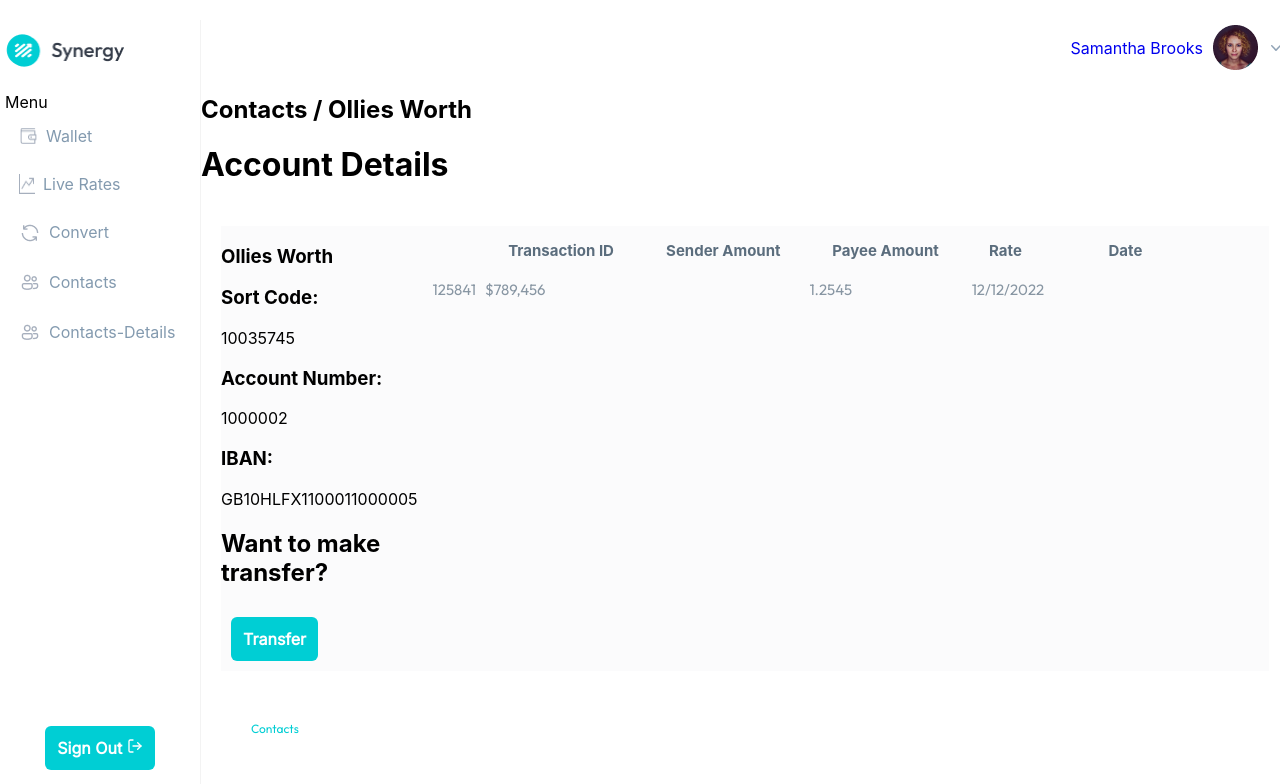
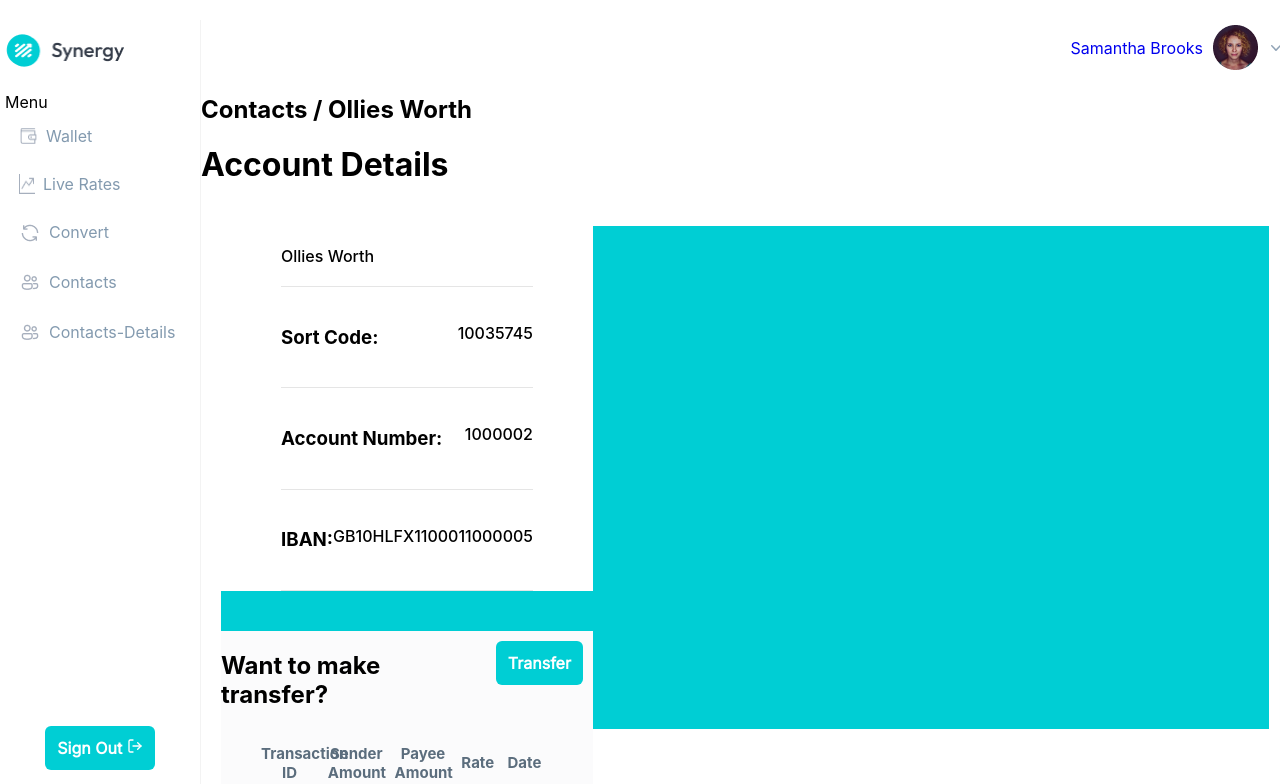
Before and after one commit to nology-tech/synergy, a React (Create React App) app: page /contactsdetails in a window 1280 px wide. Shown: the top 784 px of the page. Built offline with nearby package versions, Linux system fonts and the light colour scheme; no server answers.

Commit message:
formating chnages

```diff
--- a/src/components/ContactDetails/ContactDetails.jsx
+++ b/src/components/ContactDetails/ContactDetails.jsx
@@ -28,7 +28,7 @@ const ContactDetails = (props) => {
       <div className="contact-details-transactions__main">
         <div className="contact-details">
           <div className="contact-details__account-recipient">
-            <h3 className="contact-details__account-recipient__recusername">
+            <h3 className="contact-details__account-recipient__details">
               {recipientName}
             </h3>
             <div className="contact-details__account-recipient__details">
@@ -44,6 +44,7 @@ const ContactDetails = (props) => {
               <p>{accountIBANRecipient}</p>
             </div>
           </div>
+          <div className="contact-details__blankSpace"></div>
           <div className="contact-details__buttons">
             <h2>{"Want to make transfer?"}</h2>
             <Link to="/currencyconverter">
@@ -51,6 +52,7 @@ const ContactDetails = (props) => {
             </Link>
           </div>
         </div>
+        <div className="contact-details__blankSpace"></div>
         <div className="transaction-details">
           <TransactionList transactionsArray={transactionsArray} />
         </div>
--- a/src/components/ContactDetails/ContactDetails.scss
+++ b/src/components/ContactDetails/ContactDetails.scss
@@ -1,17 +1,66 @@
-@use "../../assets/sass/_variables.scss" as *;
+@use "../../assets/sass/_variables.scss"as *;
 
 .contact-details-transactions {
   display: flex;
   flex-direction: column;
+
+  &__header {
+    h1 {}
+
+    h2 {}
+
+  }
+
+
   &__main {
-    display: flex;
-    flex-direction: row;
+    // display: flex;
+    // flex-direction: row;
+    display: grid;
+    grid-template-columns: 2fr 4fr;
     margin: 20px;
-    .contact-details{
-      background-color: $color-light-gray-info-bar;
+
+
+    .contact-details {
+
+      &__account-recipient {
+
+        &__details {
+          display: flex;
+          flex-direction: row;
+          justify-content: space-between;
+          padding: 20px 0px;
+          font-weight: 500;
+          font-size: 16px;
+          border-bottom: 1px solid $color-background-clear;
+          margin: 0px 60px;
+
+
+        }
+      }
+
+      &__buttons {
+        display: flex;
+        flex-direction: row;
+        justify-content: space-between;
+        background-color: $color-light-gray-info-bar
+      }
+
+      &__blankSpace {
+        background-color: $color-middle-blue;
+        padding: 20px;
+        ;
+
+      }
+
+
+
     }
+
+
     .transaction-details {
-      background-color: $color-light-gray-info-bar;
+      display: flex;
+      flex-direction: column;
+      background-color: $color-light-gray-info-bar
     }
 
   }
--- a/src/components/TransactionList/TransactionList.jsx
+++ b/src/components/TransactionList/TransactionList.jsx
@@ -1,22 +1,17 @@
-
 import TransactionRow from "../TransactionsRow/TransactionRow";
 import "./TransactionList.scss";
 
+const TransactionList = ({ transactionsArray }) => {
+  // Map each element of the array
+  const transactionJSX = transactionsArray.map((transaction) => (
+    <TransactionRow transaction={transaction} key={transaction.txnId} />
+  ));
 
-
-const TransactionList = ({transactionsArray}) => {
-// Map each element of the array
-  const transactionJSX = transactionsArray.map((transaction) => (
-      <TransactionRow transaction={transaction} key={transaction.txnId}/>
-)
-);
-
-// Transaction table: tr = table row; th = table heading;
+  // Transaction table: tr = table row; th = table heading;
 
   return (
-
     <div className="transactionList">
-        <table className="transactionTable">
+      <table className="transactionTable">
         <thead className="transactionList__head">
           <tr>
             <th scope="col"> </th>
@@ -28,12 +23,10 @@ const TransactionList = ({transactionsArray}) => {
             <th scope="col"></th>
           </tr>
         </thead>
-        <tbody className="transactionList__body">
-          {transactionJSX}
-        </tbody>
+        <tbody className="transactionList__body">{transactionJSX}</tbody>
       </table>
     </div>
-  )
+  );
 };
 
 export default TransactionList;
--- a/src/components/TransactionList/TransactionList.scss
+++ b/src/components/TransactionList/TransactionList.scss
@@ -12,8 +12,6 @@
     width:100%;
     border-collapse: separate;
     border-spacing: 0 10px;
-
-
 
     thead tr {
         color: $color-font-gray;
```
